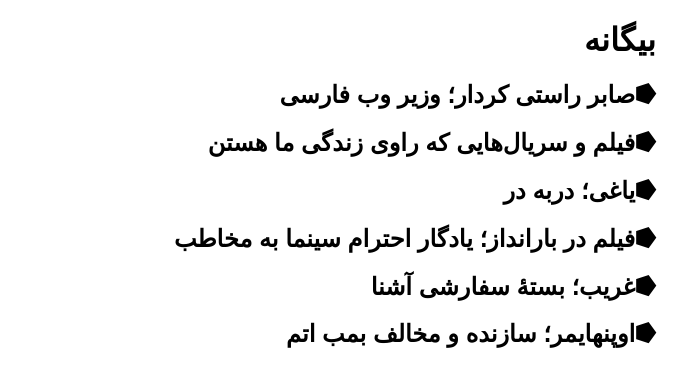
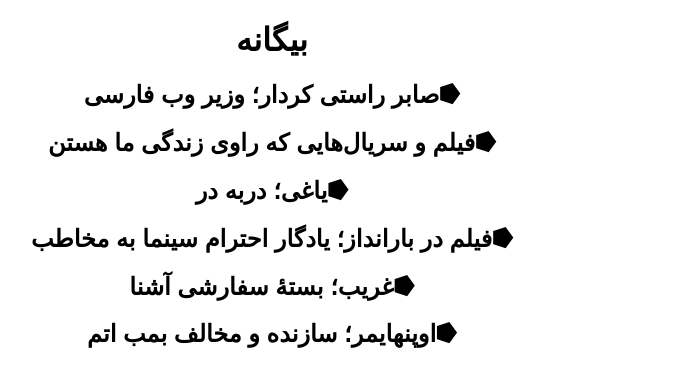
Before and after one commit to darkblog/darkblog.github.io, a Jekyll site: the page built from index.html, in a window 1280 px wide. Shown: the top 387 px of the page, without its empty margins (495-1183 px from the left). Built offline with Jekyll 4.4.1, drawn with Linux system fonts in a browser that asks for light colours.

Commit message:
Update index.html

```diff
--- a/index.html
+++ b/index.html
@@ -7,7 +7,7 @@
 <head>
 <title>بیگانه</title>
 <meta name="viewport" content="width=device-width">
-<style>body{font-family:sans-serif;margin:auto;padding:0 1em;max-width:48em}p{font-size:large}a{text-decoration:none;color:black}</style>
+<style>body{font-family:sans-serif;margin:auto;padding:0 1em;max-width:48em;text-align:center}a{text-decoration:none;color:black}</style>
 </head>
 <body>
 <h1>بیگانه</h1>
```
